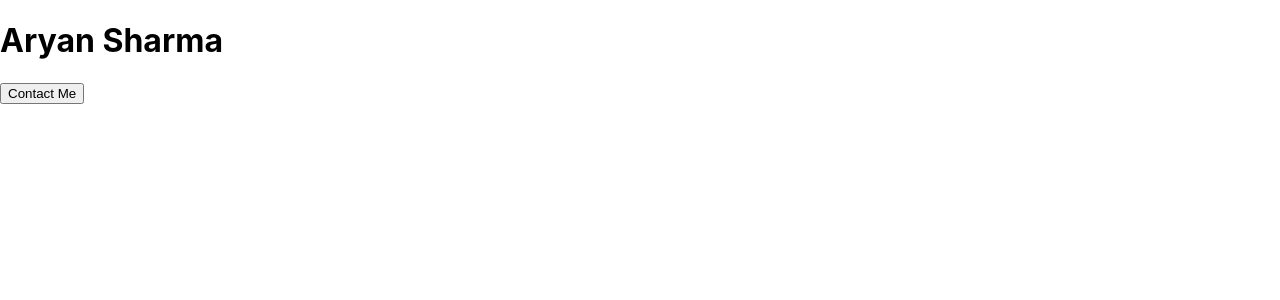
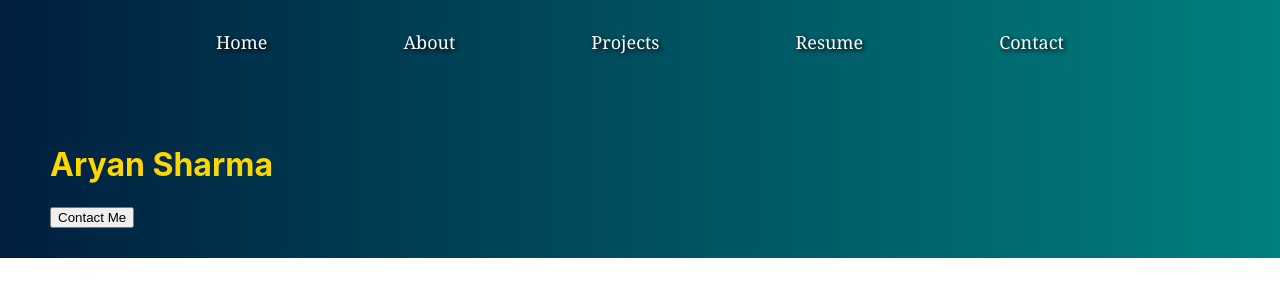
Before and after one commit to aryansharma15/portfolio, a React (Create React App) app: page / in a window 1280 px wide. Shown: the top 300 px of the page. Built offline with nearby package versions, Linux system fonts and the light colour scheme.

Commit message:
bd-colours & orientation

```diff
--- a/src/App.css
+++ b/src/App.css
@@ -1,33 +1,3 @@
 .App {
   text-align: center;
 }
-
-@media (prefers-reduced-motion: no-preference) {
-  .App-logo {
-    animation: App-logo-spin infinite 20s linear;
-  }
-}
-
-.App-header {
-  background-color: #282c34;
-  min-height: 100vh;
-  display: flex;
-  flex-direction: column;
-  align-items: center;
-  justify-content: center;
-  font-size: calc(10px + 2vmin);
-  color: white;
-}
-
-.App-link {
-  color: #61dafb;
-}
-
-@keyframes App-logo-spin {
-  from {
-    transform: rotate(0deg);
-  }
-  to {
-    transform: rotate(360deg);
-  }
-}
--- /dev/null
+++ b/src/assets/scripts/nav-header.css
@@ -0,0 +1,29 @@
+.nav{
+    /* background: linear-gradient(to right, #001f3f, #008080); */
+    background: linear-gradient(to right, #001f3f, #008080);
+    padding: 30px 80px;
+
+    display: flex;
+    justify-content: space-evenly;
+    padding-bottom: 40px;
+}
+
+.nav a{
+    text-decoration: none;
+    color: #ffffff;
+    font-family: Cambria, Cochin, Georgia, Times, 'Times New Roman', serif;
+    text-shadow: 2px 2px 5px #000000;
+    font-size: 18px;
+}
+
+.nav a:hover{
+    font-size: 20px;
+}
+
+.header-body{
+    /* background-color: #001f3f; */
+    background: linear-gradient(to right, #001f3f, #008080);
+    color: #FFD700;
+
+    padding: 30px 50px;
+}
--- a/src/components/Nav.js
+++ b/src/components/Nav.js
@@ -1,9 +1,16 @@
 import React from "react";
+import "../assets/scripts/nav-header.css";
 
 function NavHeader() {
 	return (
 		<div>
-			<nav></nav>
+			<nav className="nav">
+				<a href="/">Home</a>
+				<a href="/">About</a>
+				<a href="/">Projects</a>
+				<a href="/">Resume</a>
+				<a href="/">Contact</a>
+			</nav>
 
 			<div className="header-body">
 				<h1 className="name-heading">Aryan Sharma</h1>
```
Also changed, not shown: src/Comp.js (deleted, +0 -7 lines).
